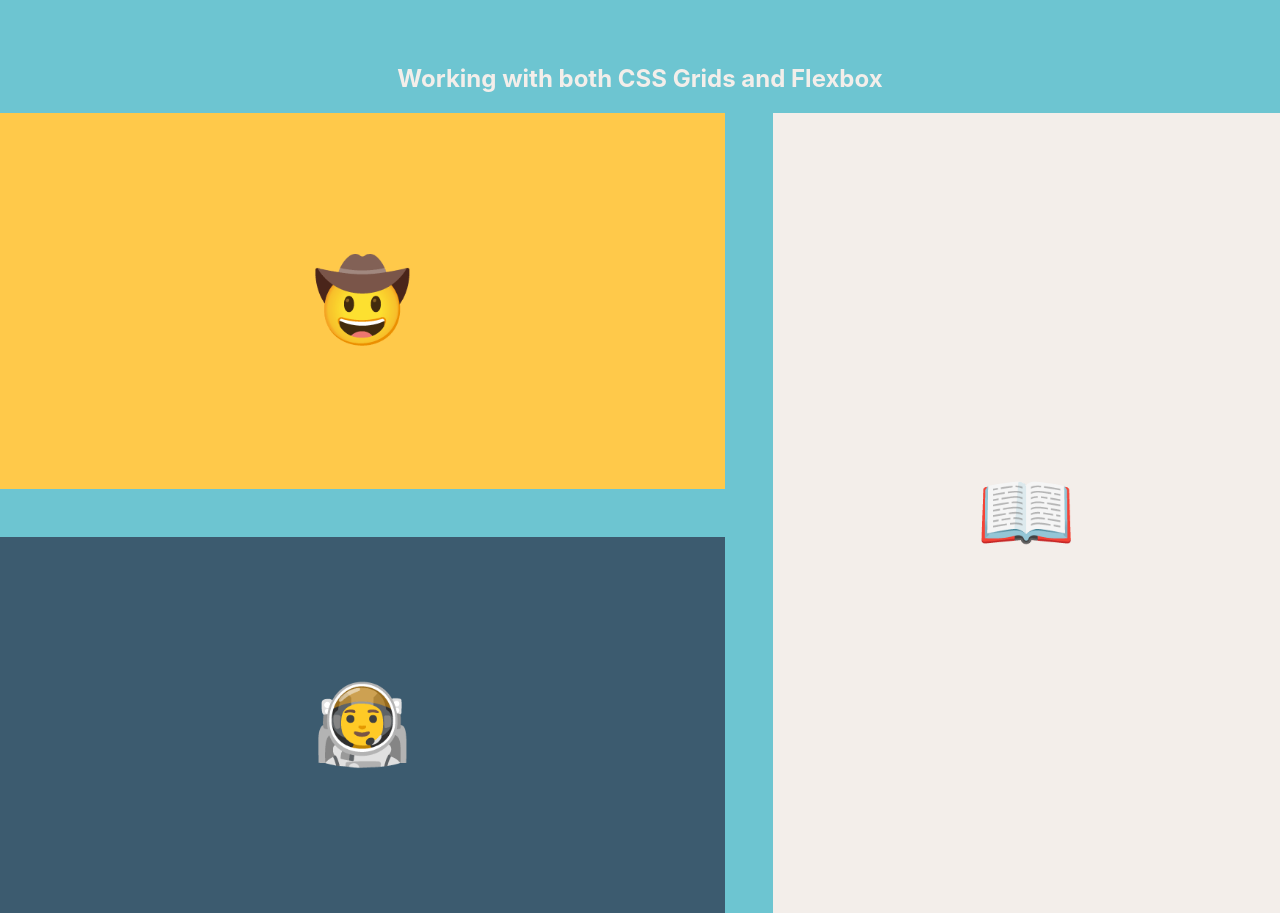
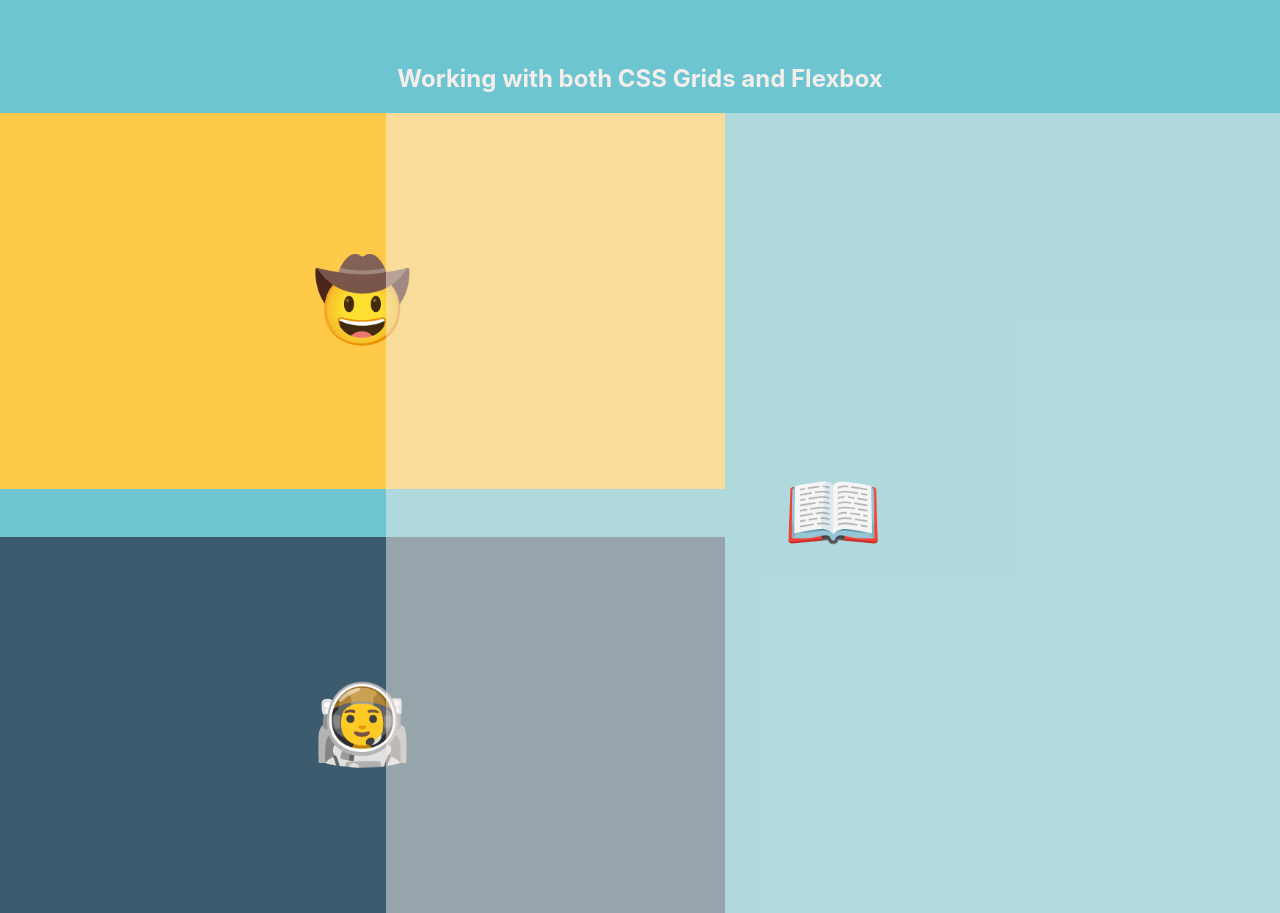
Before and after one commit to sirx2713/Grid-Placement, a plain HTML site: page index.html in a window 1280 px wide. Shown: the part 191-1104 px from the top of the page. Drawn offline with Linux system fonts and the light colour scheme.

Commit message:
CSS Grid and Flexbox working together!

```diff
--- a/styles.css
+++ b/styles.css
@@ -32,13 +32,15 @@ body {
 .cowboy{
     background-color: #FFC94A;
     grid-column: span 2;
+    grid-area: 1 / 1 / 2 / 3;
 }
 .book{
-    background-color: #F3EEEA;
+    background-color: #F3EEEA80;
     grid-row: span 2;
+    grid-area: 1 / 2 / 3 / 4;
 }
 .astronaut{
     background-color: #3C5B6F;
     grid-column: span 2;
-    order: 1;
+    grid-area: 2 / 1 / 3 / 3;
 }
```
